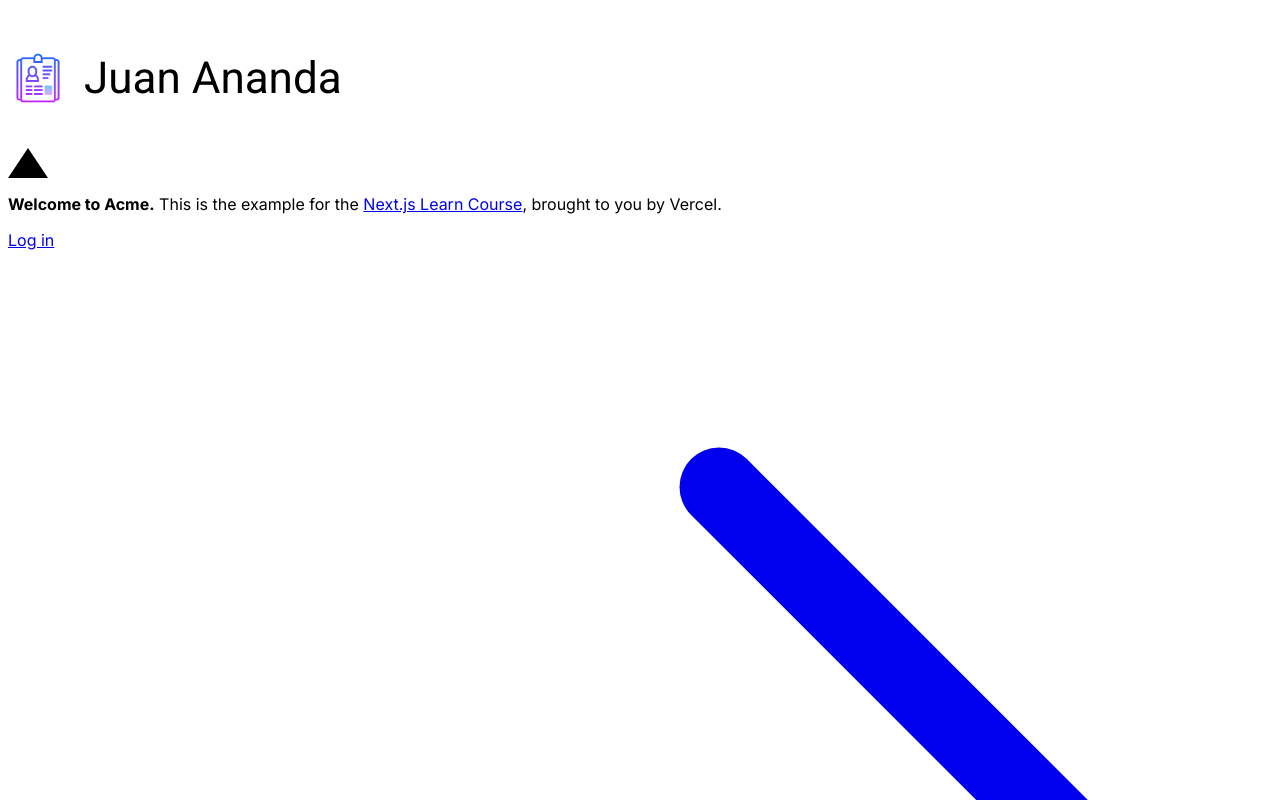
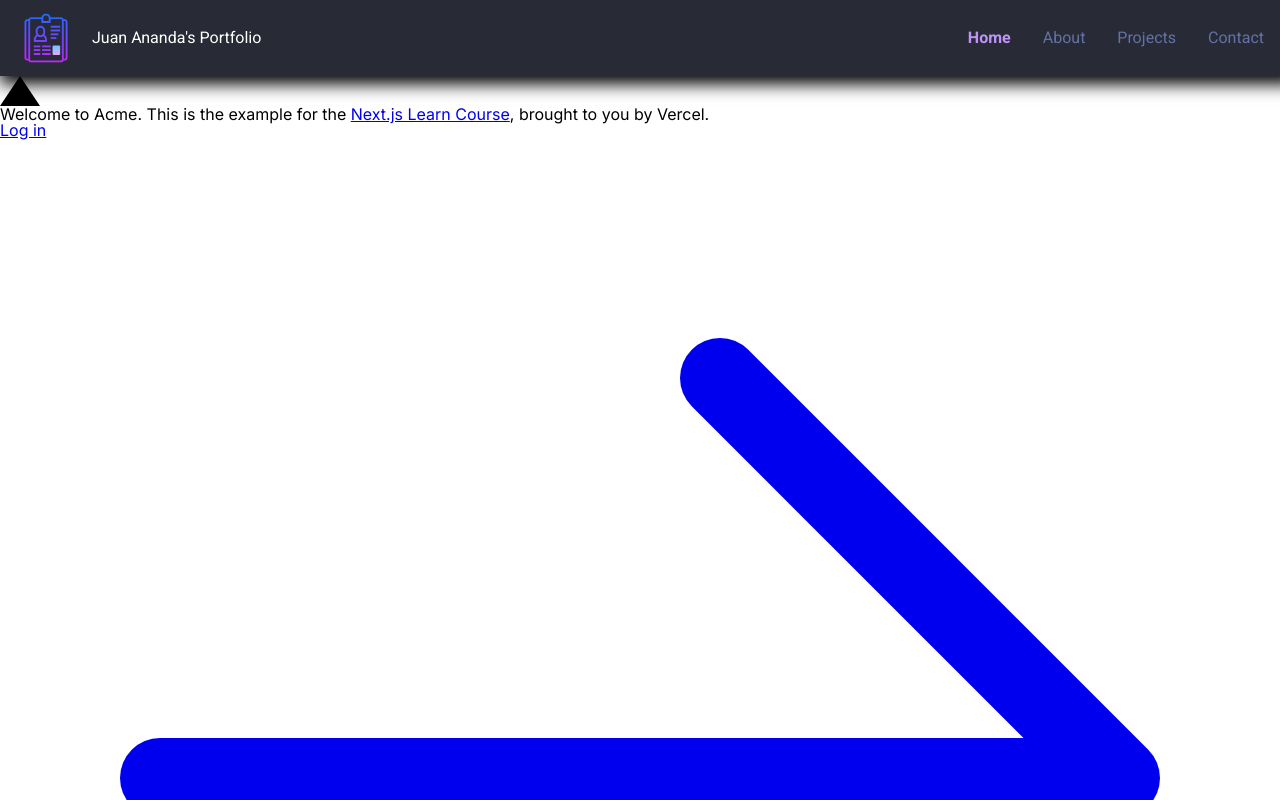
Before and after one commit to juanoude/personal-portfolio, a Next.js app: page / in a window 1280 px wide. Shown: the top 800 px of the page. Built offline with nearby package versions, Linux system fonts and the light colour scheme; a web font is replaced by a local one.

Commit message:
feat(navbar): creating navbar component visuals

```diff
--- a/app/layout.tsx
+++ b/app/layout.tsx
@@ -8,8 +8,7 @@ export const metadata: Metadata = {
     template: "%s | Juan Ananda's Portfolio",
     default: "Juan Ananda's Portfolio",
   },
-  description: 'The official Next.js Learn Dashboard built with App Router.',
-  metadataBase: new URL('https://next-learn-dashboard.vercel.sh'),
+  description: 'This is the Juan Ananda Developer Portfolio.',
 };
 
 export default function RootLayout({
--- a/app/login/page.tsx
+++ b/app/login/page.tsx
@@ -1,4 +1,4 @@
-import AcmeLogo from '@/app/ui/portfolio-logo';
+import AcmeLogo from '@/app/ui/nav-bar';
 import LoginForm from '@/app/ui/login-form';
 
 export default function LoginPage() {
--- a/app/page.tsx
+++ b/app/page.tsx
@@ -1,4 +1,4 @@
-import AcmeLogo from '@/app/ui/portfolio-logo';
+import PortfolioNavbar from './ui/nav-bar'; '@/app/ui/portfolio-logo';
 import { ArrowRightIcon } from '@heroicons/react/24/outline';
 import Link from 'next/link';
 import styles from '@/app/ui/home.module.css';
@@ -9,7 +9,7 @@ export default function Page() {
   return (
     <main>
       <div>
-        <AcmeLogo />
+        <PortfolioNavbar />
       </div>
       <div>
         <div>
--- a/app/ui/dashboard/sidenav.tsx
+++ b/app/ui/dashboard/sidenav.tsx
@@ -2,7 +2,7 @@
 
 import Link from 'next/link';
 import NavLinks from '@/app/ui/dashboard/nav-links';
-import PortfolioLogo from '@/app/ui/portfolio-logo';
+import PortfolioLogo from '@/app/ui/nav-bar';
 import { PowerIcon } from '@heroicons/react/24/outline';
 import { signOutAction } from '@/app/lib/actions';
 import styled from 'styled-components';
--- a/app/ui/fonts.ts
+++ b/app/ui/fonts.ts
@@ -1,4 +1,4 @@
-import { Inter, Lusitana, Roboto } from 'next/font/google';
+import { Inter, Lusitana, Roboto, Heebo } from 'next/font/google';
 
 export const inter = Inter({ subsets: ['latin'] });
 
@@ -11,3 +11,8 @@ export const roboto = Roboto({
   weight: ['400', '700'],
   subsets: ['latin']
 });
+
+export const heebo = Heebo({
+  weight: ['400', '700'],
+  subsets: ['latin']
+});
--- a/app/ui/global.css
+++ b/app/ui/global.css
@@ -12,3 +12,52 @@ input[type='number']::-webkit-outer-spin-button {
   -webkit-appearance: none;
   margin: 0;
 }
+
+/* http://meyerweb.com/eric/tools/css/reset/
+   v2.0 | 20110126
+   License: none (public domain)
+*/
+
+html, body, div, span, applet, object, iframe,
+h1, h2, h3, h4, h5, h6, p, blockquote, pre,
+a, abbr, acronym, address, big, cite, code,
+del, dfn, em, img, ins, kbd, q, s, samp,
+small, strike, strong, sub, sup, tt, var,
+b, u, i, center,
+dl, dt, dd, ol, ul, li,
+fieldset, form, label, legend,
+table, caption, tbody, tfoot, thead, tr, th, td,
+article, aside, canvas, details, embed,
+figure, figcaption, footer, header, hgroup,
+menu, nav, output, ruby, section, summary,
+time, mark, audio, video {
+	margin: 0;
+	padding: 0;
+	border: 0;
+	font-size: 100%;
+	font: inherit;
+	vertical-align: baseline;
+}
+/* HTML5 display-role reset for older browsers */
+article, aside, details, figcaption, figure,
+footer, header, hgroup, menu, nav, section {
+	display: block;
+}
+body {
+	line-height: 1;
+}
+ol, ul {
+	list-style: none;
+}
+blockquote, q {
+	quotes: none;
+}
+blockquote:before, blockquote:after,
+q:before, q:after {
+	content: '';
+	content: none;
+}
+table {
+	border-collapse: collapse;
+	border-spacing: 0;
+}
--- /dev/null
+++ b/app/ui/nav-bar.tsx
@@ -0,0 +1,79 @@
+'use client';
+
+import { heebo } from '@/app/ui/fonts';
+import Image from 'next/image';
+import styled from 'styled-components';
+
+export default function PortfolioNavbar() {
+  return (
+    <NavContainer
+      className={heebo.className}
+    >
+      <LogoContainer>
+        <Image src="/portfolio-logo-96.png"
+              width={60}
+              height={60}
+              alt="Porfolio logo image"
+            />
+        <LogoText>{"Juan Ananda's Portfolio"}</LogoText>
+      </LogoContainer>
+      <NavOptions>
+        <NavOption selected>
+          Home
+        </NavOption>
+        <NavOption>
+          About
+        </NavOption>
+        <NavOption>
+          Projects
+        </NavOption>
+        <NavOption>
+          Contact
+        </NavOption>
+      </NavOptions>
+
+      {/* TODO: Create theme switch and Language selector here */}
+    </NavContainer>
+  );
+}
+
+const LogoContainer = styled.div`
+  display: flex;
+  flex-direction: row;
+  align-items: center;
+`;
+
+const NavContainer = styled.div`
+  padding: 8px 16px;
+  display: flex;
+  flex-direction: row;
+  justify-content: space-between;
+  align-items: center;
+  background-color: #282A36;
+  width: calc(100% - 16px);
+  margin: 0;
+  box-shadow: 0px 8px 16px #000;
+`;
+
+const LogoText = styled.p`
+  font-size: 16px;
+  margin-left: 16px;
+  color: #FFF;
+`;
+
+const NavOption = styled.p<{ selected?: boolean }>`
+  color: ${props => props.selected ? '#BD93F9'  : '#6272A4'};
+  font-weight: ${props => props.selected ? '700'  : '400'};
+  font-size: 16px;
+  margin: 0 16px;
+
+  &:hover {
+    color: #8BE9FD
+  }
+`;
+
+const NavOptions = styled.div`
+  display: flex;
+  flex-direction: row;
+  cursor: pointer;
+`;
--- a/app/ui/portfolio-logo.tsx
+++ /dev/null
@@ -1,31 +0,0 @@
-'use client';
-
-import { roboto } from '@/app/ui/fonts';
-import Image from 'next/image';
-import styled from 'styled-components';
-
-export default function AcmeLogo() {
-  return (
-    <LogoContainer
-      className={roboto.className}
-    >
-      <Image src="/portfolio-logo-96.png"
-            width={60}
-            height={60}
-            alt="Porfolio logo image"
-          />
-      <LogoText>Juan Ananda</LogoText>
-    </LogoContainer>
-  );
-}
-
-const LogoContainer = styled.div`
-  display: flex;
-  flex-direction: row;
-  align-items: center;
-`;
-
-const LogoText = styled.p`
-  font-size: 44px;
-  margin-left: 16px;
-`;
```
Also changed, not shown: 1 other file (tests, documents, lock files or other folders).
